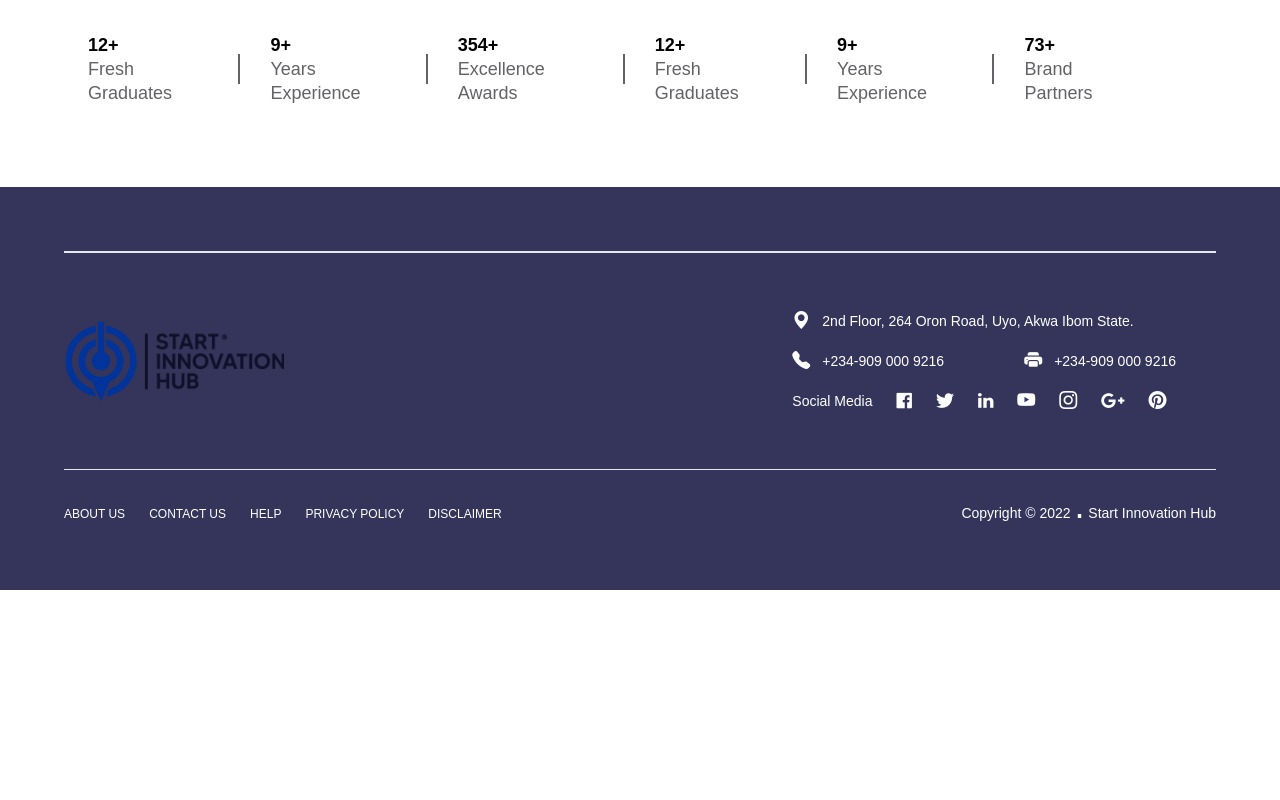
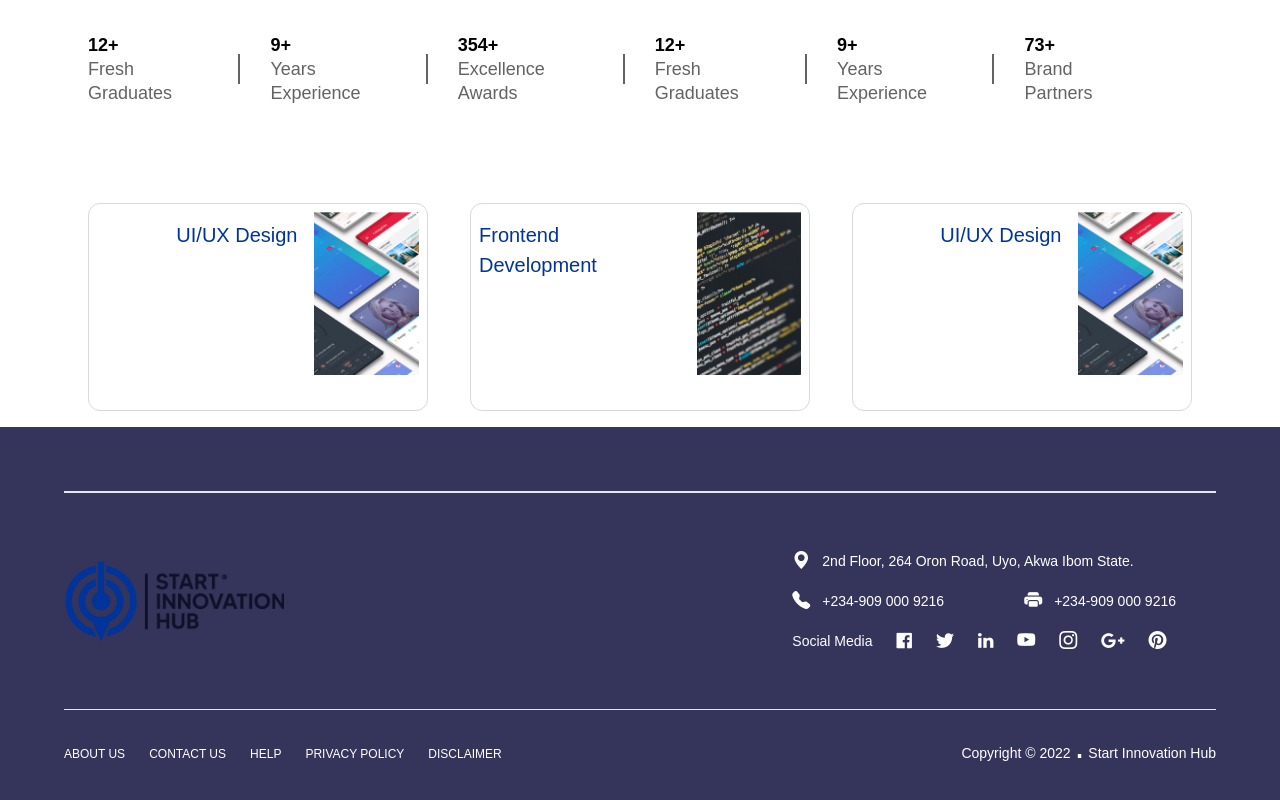
Before and after one commit to jibola2588/e-learning-repository, a React (Create React App) app: page /about-us in a window 1280 px wide. Shown: the part 797-1597 px from the top of the page. Before the commit the page ends 1387 px from the top, so only its background shows below. Built offline with nearby package versions, Linux system fonts and the light colour scheme; a web font is replaced by a local one.

Commit message:
new-update

```diff
--- /dev/null
+++ b/src/components/about-us/AboutCard.jsx
@@ -0,0 +1,51 @@
+import React from 'react'
+import { Icon } from '@iconify/react';
+import img1 from '../../assets/images/image1.png'
+import img2 from '../../assets/images/image2.png'
+
+function AboutCard({card}) {
+  let data
+  switch (card) {
+    case "A":
+      data = {
+        cardTitle:"UI/UX Design",
+        cardImg:img1,
+      }
+      break;
+    case "B":
+      data = {
+        cardTitle:"Frontend Development",
+        cardImg:img2,
+      }
+      break;
+    default:
+      break;
+  }
+  return (
+    <>
+    <div className={`category w-[340px] flex flex-row-reverse border-box relative rounded-xl hover:transition-shadow border-t border-b border-r border-l border-[#D9D9D9] bg-white  mb-0 font-[
+Satoshi]`}
+>
+
+    <div className="">
+        <div className='flex-1 w-full boder-box h-[179px] p-2'>
+        <img className='w-[100%] h-[100%] object-cover' src={data.cardImg} alt="course images"  />
+      </div>
+    </div>
+
+    {/* bottomCardSecion */}
+    <div className="p-2 flex flex-col">
+      <div className="flex sm:h-[95px]">
+        <h2 className="font-medium text-[14px] sm:text-[20px] text-[#00349A] flex-initial font-[
+  Satoshi] mt-0 md:mt-2">{data.cardTitle}</h2>
+      </div>
+        <div className="flex flex-col justify-between py-8 sm:h-[95px]">
+              <p className='font-medium text-[#00349A] text-[12px] md:text-base mx-1'>{data.tutor}</p>
+        </div>
+    </div>
+    </div>
+  </>
+  )
+}
+
+export default AboutCard
--- /dev/null
+++ b/src/components/about-us/AboutCards.jsx
@@ -0,0 +1,16 @@
+import React from 'react'
+import AboutCard from './AboutCard'
+
+function AboutCards() {
+  return (
+    <div className="max-w-6xl mx-auto px-4 sm:px-6 py-4 box-border">
+        <div className="flex flex-wrap gap-[40px] items-center xl:justify-between md:space-around sm:justify-center">
+        <AboutCard card="A"/>
+        <AboutCard card="B"/>
+        <AboutCard card="A"/>
+        </div>
+    </div>
+  )
+}
+
+export default AboutCards
--- a/src/pages/AboutUsPage/AboutUs.jsx
+++ b/src/pages/AboutUsPage/AboutUs.jsx
@@ -1,4 +1,5 @@
 import React from 'react'
+import AboutCards from '../../components/about-us/AboutCards'
 import CourseRating from '../../components/about-us/CourseRating'
 import HeroSection from '../../components/about-us/HeroSection'
 import Footer from '../../components/footer/Footer'
@@ -11,6 +12,7 @@ function AboutUs() {
       <Navbar />
       <HeroSection />
       <CourseRating />
+      <AboutCards/>
       <Footer />
     </>
   )
```
Also changed, not shown: src/assets/images/image1.png (added), src/assets/images/image2.png (added).
